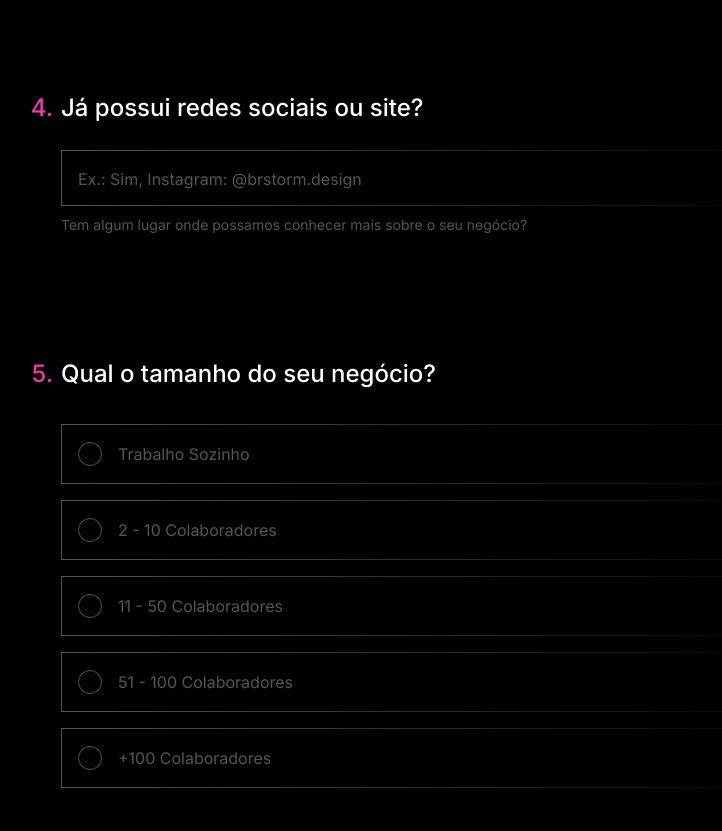
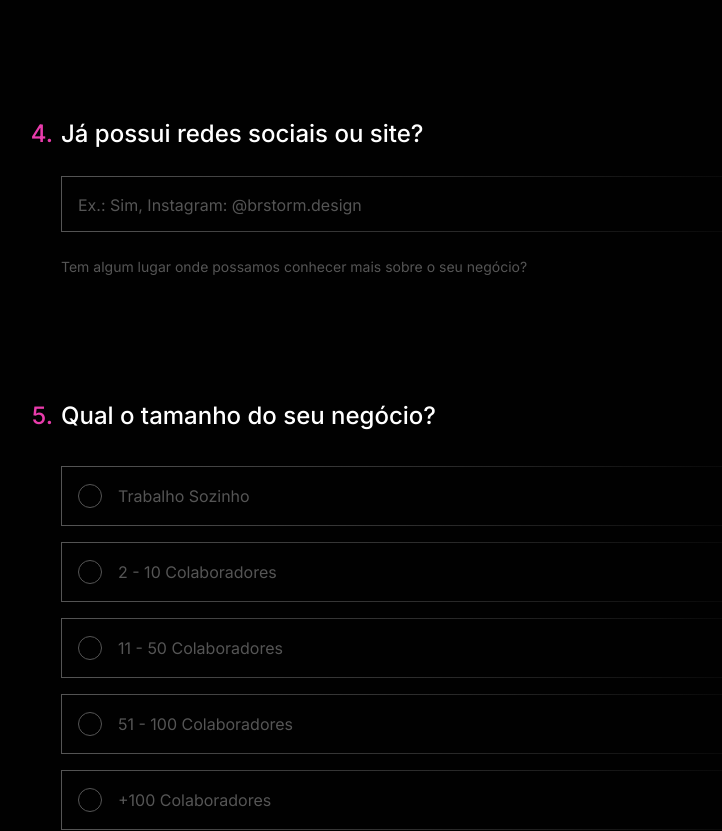
Before and after one commit to brstorm-design/website-brstorm, a Next.js app: page /contact/form in a window 1280 px wide. Shown: the part 1200-2031 px from the top of the page, without its empty margins (211-933 px from the left). Built offline with nearby package versions, Linux system fonts and the light colour scheme.

Commit message:
Error feedback initial work

```diff
--- a/src/components/form/Form/index.js
+++ b/src/components/form/Form/index.js
@@ -14,12 +14,9 @@ export default function Form({ fields, submitText, values, setValues, handleFiel
       console.log('%cSUCCESS', 'color: #75e6b2;');
       console.log(values);
     } catch (e) {
-      e.element.parentElement.scrollIntoView({ behavior: 'smooth' });
-      e.element.style.background = 'red';
+      e.element.scrollIntoView({ behavior: 'smooth' });
+      e.element.classList.add('error');
       console.warn(e);
-      setTimeout(() => {
-        e.element.style.background = 'initial'
-      }, 1500);
     }
   }
 
@@ -43,7 +40,7 @@ export default function Form({ fields, submitText, values, setValues, handleFiel
                   >
                     {
                       field.attributes.type === 'radio' || field.attributes.type === 'checkbox' ? (
-                        <fieldset required={field.required} name={field.attributes.name} type={field.attributes.type} onChange={handleFieldSetChange}>
+                        <fieldset required={field.attributes.required} name={field.attributes.name} type={field.attributes.type} onChange={handleFieldSetChange}>
                           {
                             field.options.map((option, index) => {
                               return (
--- a/src/components/form/FormQuestion/FormQuestion.module.scss
+++ b/src/components/form/FormQuestion/FormQuestion.module.scss
@@ -3,7 +3,22 @@
 .question {
   opacity: 0.3;
   transition: all 500ms ease;
-scroll-margin-top: 150px;
+  scroll-margin-top: 450px;
+
+  &[type="radio"],
+  &[type="checkbox"] {
+    scroll-margin-top: 300px;
+  }
+
+  /* &:global(.error) {
+    textarea {
+      background-color: red;
+    }
+
+    fieldset {
+      background-color: red;
+    }
+  } */
 
   h3 {
     position: relative;
@@ -22,9 +37,4 @@ scroll-margin-top: 150px;
   small {
     color: colors.$carbon;
   }
-
-  textarea + small {
-    margin-top: 24px;
-    display: inline-block;
-  }
 }
--- a/src/components/form/FormQuestion/index.js
+++ b/src/components/form/FormQuestion/index.js
@@ -42,10 +42,10 @@ export default function FormQuestion({ children, title, helperText, required, na
   }
 
   return (
-    <div className={styles.question} id={id} onClick={active ? null : handleClick}>
+    <section className={styles.question} id={id} onClick={active ? null : handleClick} type={type}>
       <h3>{name ? name : ''}{title} {required ? '' : <small style={{ display: display }}>(Opcional)</small>}</h3>
       {children}
       {helperText && <small>{helperText}</small>}
-    </div>
+    </section>
   )
 }
--- a/src/components/form/TextInput/TextInput.module.scss
+++ b/src/components/form/TextInput/TextInput.module.scss
@@ -13,7 +13,6 @@
   resize: none;
   overflow: hidden;
   transition: all 350ms ease;
-  margin-top: 24px;
 
   &:focus-visible {
     outline: 0;
@@ -31,4 +30,20 @@
 
 .wrapper {
   scroll-margin-top: 400px;
+  position: relative;
+  margin-top: 24px;
+  display: flex;
+  flex-direction: column;
+  justify-content: center;
+  align-items: flex-end;
+
+  & + small {
+    display: inline-block;
+    margin-top: 24px;
+  }
+
+  svg {
+    position: absolute;
+    right: 18px;
+  }
 }
--- a/src/components/form/TextInput/index.js
+++ b/src/components/form/TextInput/index.js
@@ -1,5 +1,6 @@
 import React, { useEffect, useRef, useState } from 'react';
 import styles from './TextInput.module.scss';
+import ErrorIcon from 'public/images/icons/Error.svg';
 
 export default function TextInput({ name, placeholder, required, formValues, setFormValue }) {
   const inputProps = { name, placeholder, required };
@@ -9,6 +10,7 @@ export default function TextInput({ name, placeholder, required, formValues, set
   const field = useRef(null);
 
   function handleChange(e) {
+    e.target.closest('section').classList.remove('error');
     setHeight('auto');
     setParentHeight(`${field.current?.scrollHeight}px`);
     setFormValue({
@@ -36,6 +38,7 @@ export default function TextInput({ name, placeholder, required, formValues, set
         className={styles.textField}
         style={{ height: height }}
       />
+      {/* <ErrorIcon /> */}
     </div>
   )
 }
--- a/src/pages/contact/form.js
+++ b/src/pages/contact/form.js
@@ -40,6 +40,7 @@ export default function ContactForm({ content, common, footer }) {
   const [values, setValues] = useState(initalValues);
 
   function handleFieldSetChange(e) {
+    e.target.closest('section').classList.remove('error');
     if (e.target.type === 'radio') {
       setValues({
         ...values,
--- a/src/styles/scss/_colors.scss
+++ b/src/styles/scss/_colors.scss
@@ -12,3 +12,7 @@ $black:     #010101;
 $cyan: #59CBE8;
 $blue: #10069F;
 $pink: #E93CAC;
+
+// Support
+$error: #FF6673;
+$warning: #F5D67B;
--- a/src/utils/form.js
+++ b/src/utils/form.js
@@ -4,18 +4,19 @@ export function validateForm() {
     if (textArea.value.length < 1) {
       throw {
         message: 'Preencha este campo.',
-        element: textArea,
+        element: textArea.closest('section'),
       }
     }
   });
 
-  const checkboxFieldsets = document.querySelectorAll('fieldset[type="checkbox"][required], fieldset[type="radio"][required]');
+  const checkboxFieldsets = document.querySelectorAll('fieldset[type="checkbox"], fieldset[type="radio"]');
   checkboxFieldsets.forEach(fieldset => {
     const inputs = Array.from(fieldset.children);
+    console.log(inputs);
     if (inputs.every(input => !input.control.checked)) {
       throw {
         message: 'Marque pelo menos uma caixa.',
-        element: fieldset,
+        element: fieldset.closest('section'),
       }
     }
   });
```
Also changed, not shown: public/images/icons/Error.svg (added).
